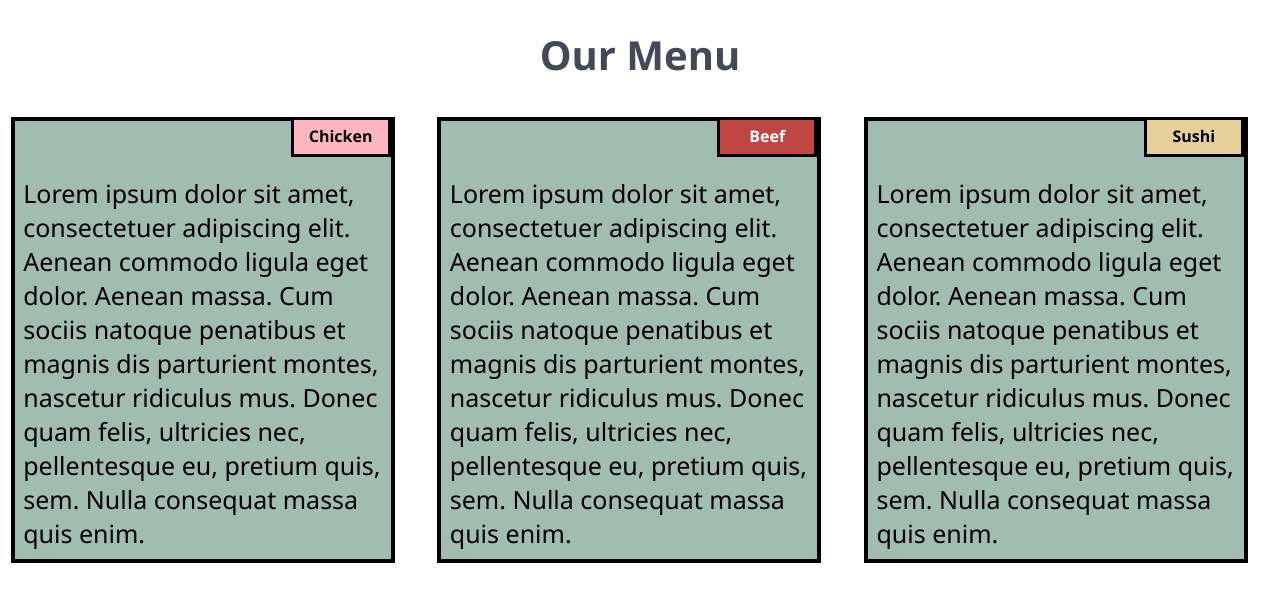
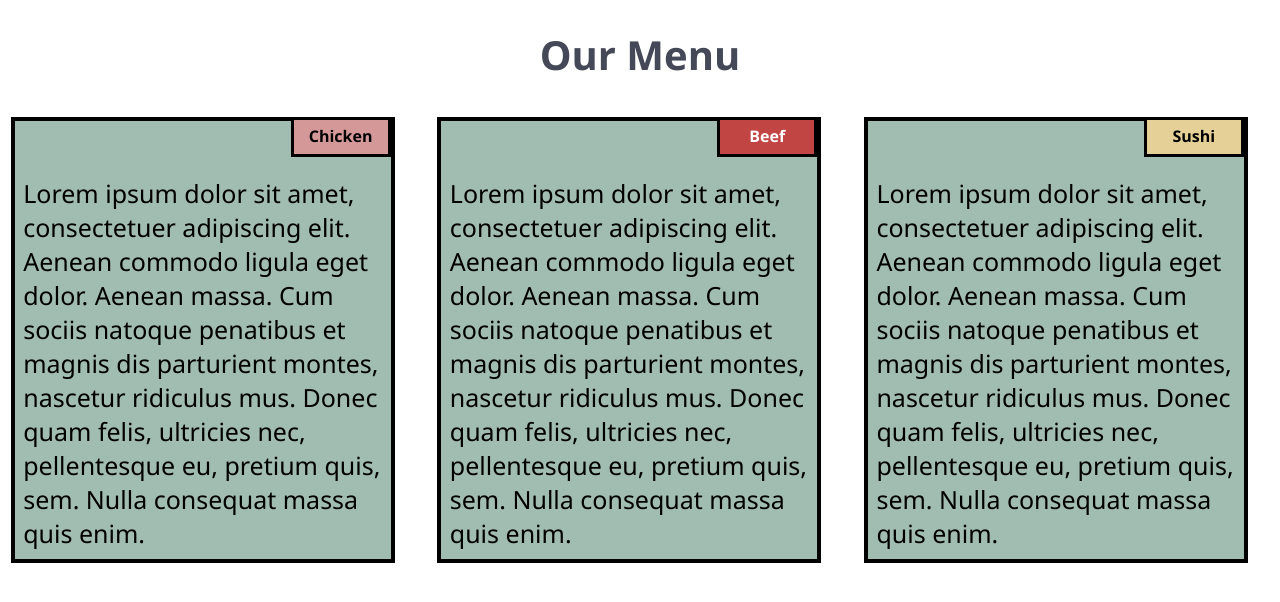
Before and after one commit to FahadRauf/coursera-HTML-CSS-JS, a plain HTML site: page module2-solution/index.html in a window 1280 px wide. Drawn offline with Linux system fonts and the light colour scheme.

Commit message:
made minor changes to css

```diff
--- a/module2-solution/css/style.css
+++ b/module2-solution/css/style.css
@@ -47,7 +47,7 @@ h1 {
 }
 
 .item-1{
-  background-color: #FFB6C1;
+  background-color: #d59898;
 }
 
 .item-2{
```
